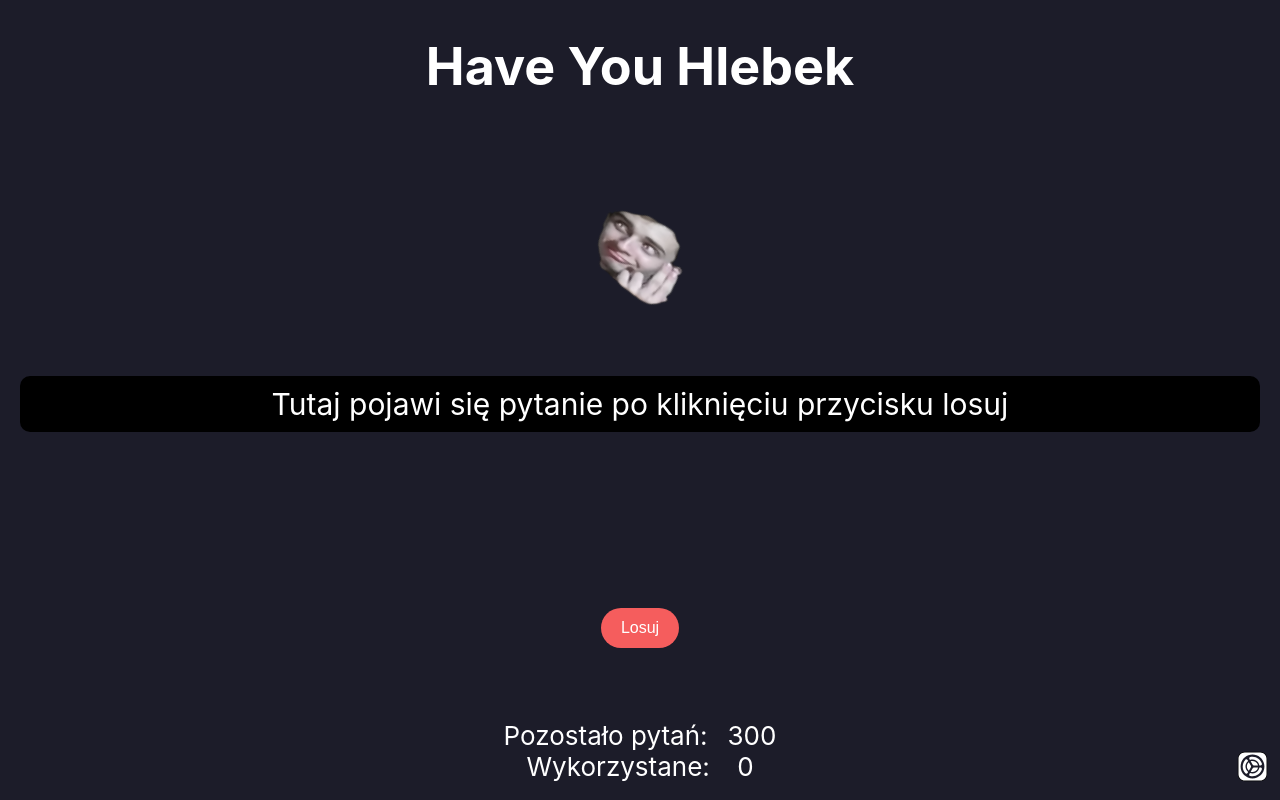
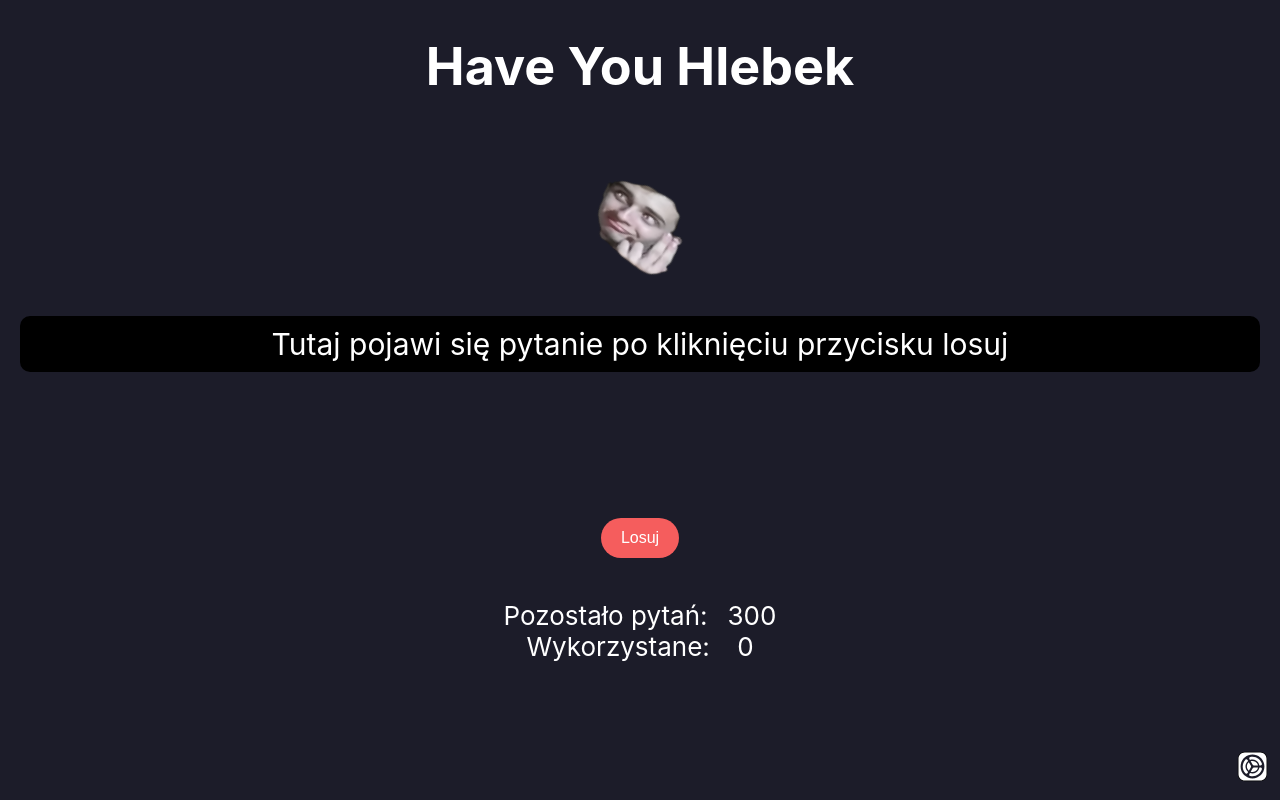
Before and after one commit to cichowlasp/haveYouHlebek, a React (Create React App) app: page / in a window 1280 px wide. Built offline with nearby package versions, Linux system fonts and the light colour scheme.

Commit message:
fixed heigth problem on chrome

```diff
--- a/src/components/App.css
+++ b/src/components/App.css
@@ -88,8 +88,8 @@ button:disabled {
 
 .App-header {
 	background-color: #1c1c29;
-	height: stretch;
-	height: 100vh;
+	height: 85vh;
+	min-height: stretch;
 	display: flex;
 	flex-direction: column;
 	align-items: center;
```
